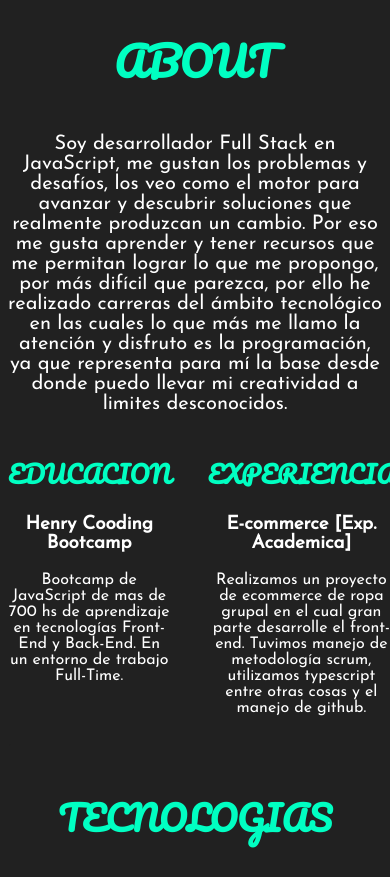
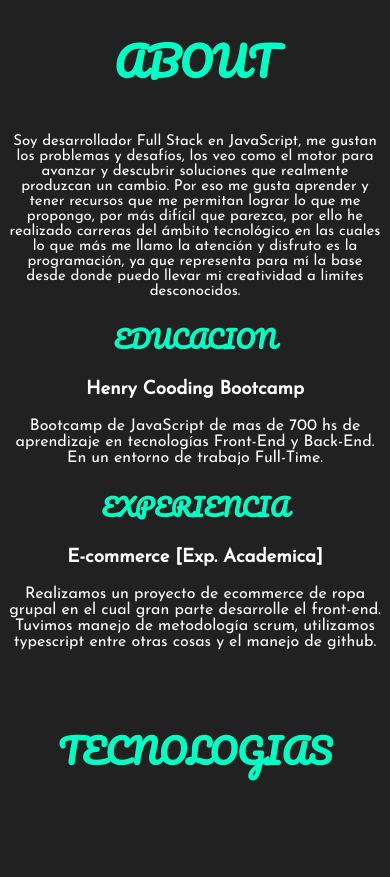
Before and after one commit to Mateoo-pierre/Website, a plain HTML site: page index.html in a window 390 px wide. Shown: the part 480-1357 px from the top of the page. Drawn offline with Linux system fonts and the light colour scheme.

Commit message:
responsive about

```diff
--- a/index.css
+++ b/index.css
@@ -427,7 +427,6 @@ body {
     /*contac*/
 
 
-
     .contac-body{
         margin-top: 10%;
         text-align: center;
@@ -440,4 +439,48 @@ body {
         margin: 10px;
         width: 10%;
     }
+
+    /*about*/
+
+    .about-body{
+        margin-top: 10%;
+        text-align: center;
+        font-size: 15px;
+        color: white;
+        font-family: 'Josefin Sans', sans-serif;
+    }
+
+    .about-two{
+       display: block;
+    }
+
+    .about-study h2{
+        color: #00FFC2;
+        font-family: 'Pacifico', cursive;
+    }
+
+    .about-study h3{
+        color: white;
+        font-family: 'Josefin Sans', sans-serif;
+    }
+
+    .about-study p{
+        color: white;
+        font-family: 'Josefin Sans', sans-serif;
+    }
+
+    .about-exp H2{
+        color: #00FFC2;
+        font-family: 'Pacifico', cursive;
+    }
+
+    .about-exp h3{
+        color: white;
+        font-family: 'Josefin Sans', sans-serif;
+    }
+
+    .about-exp p{
+        color: white;
+        font-family: 'Josefin Sans', sans-serif;
+    }
 }
```
